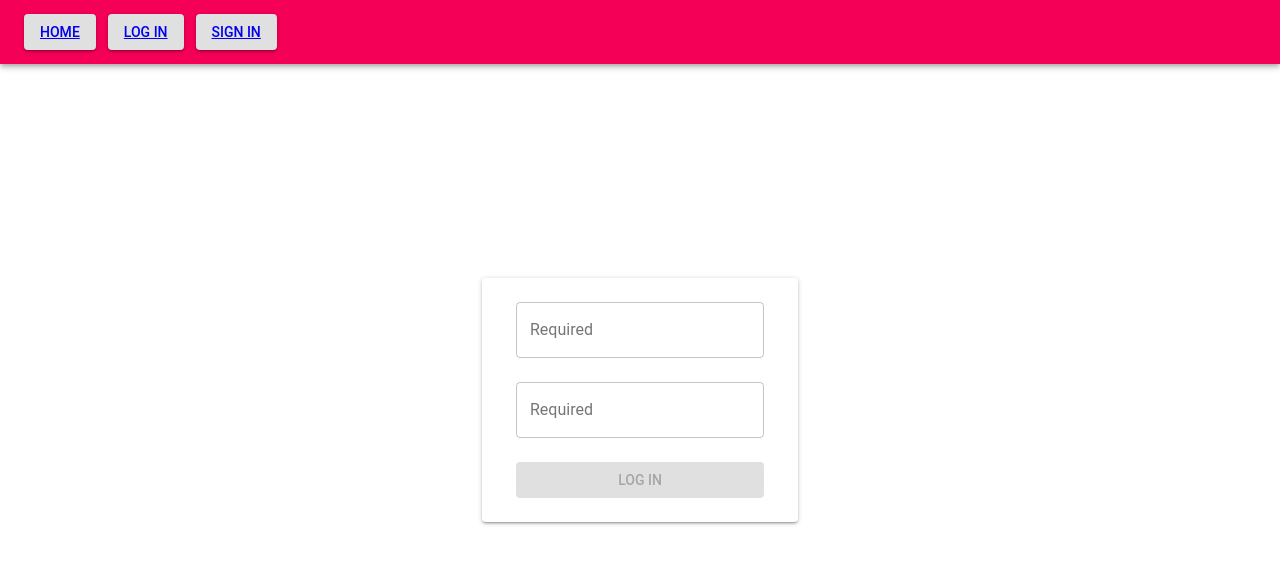
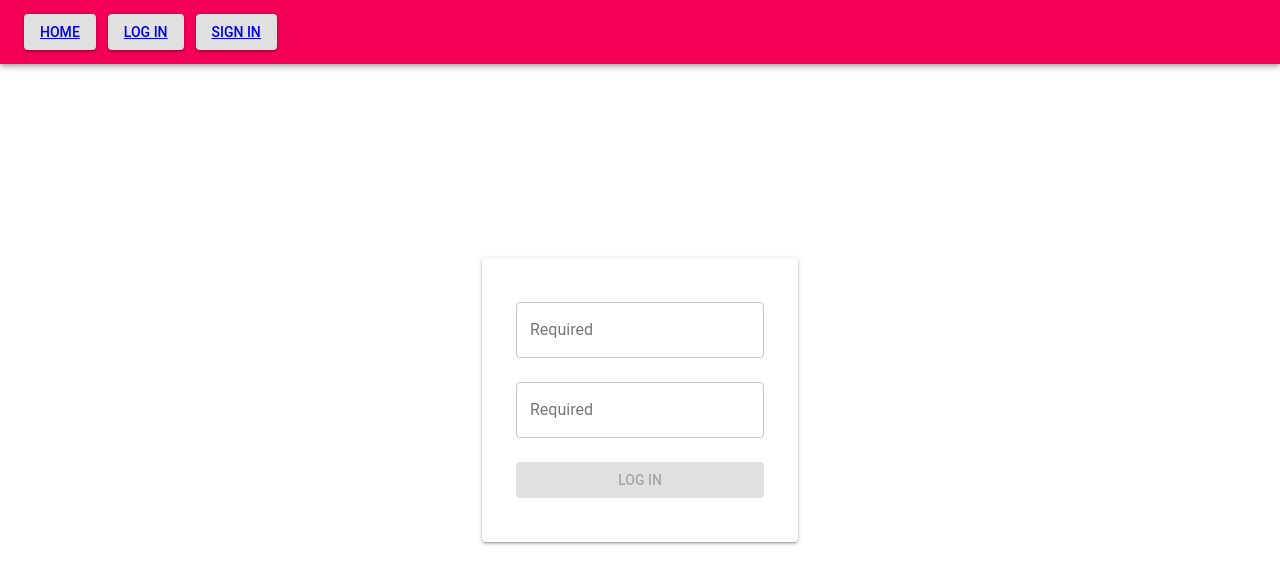
Before and after one commit to MaschenkoVlad/crm-registration, a React (Create React App) app: page /login in a window 1280 px wide. Shown: the top 584 px of the page. Built offline with nearby package versions, Linux system fonts and the light colour scheme; no server answers.

Commit message:
Upload files

```diff
--- a/src/style/css/style.js
+++ b/src/style/css/style.js
@@ -3,7 +3,7 @@ const styles = {
     marginBottom: 24
   },
   formContainer: {
-    padding: "24px 34px",
+    padding: "44px 34px",
   },
   button: {
     marginRight:12
```
